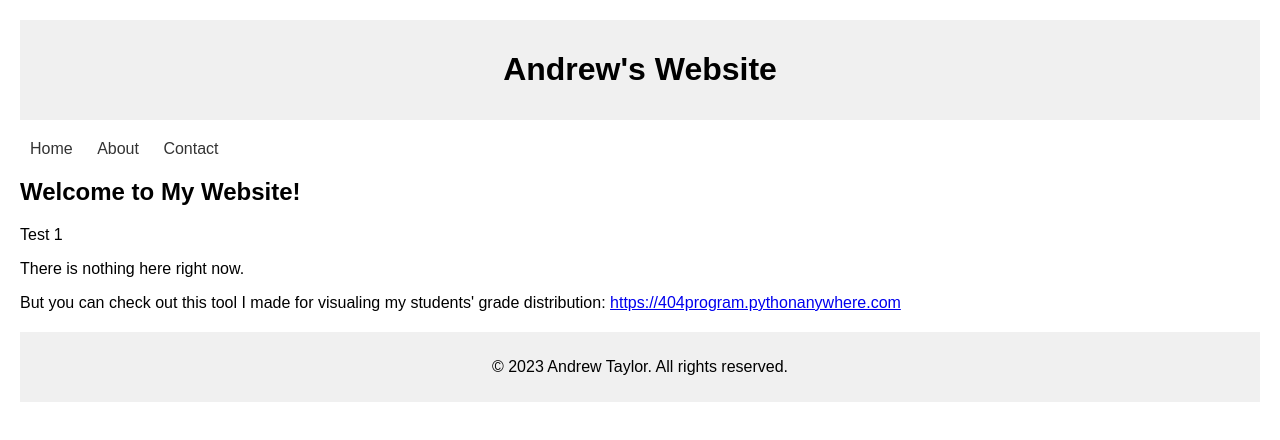
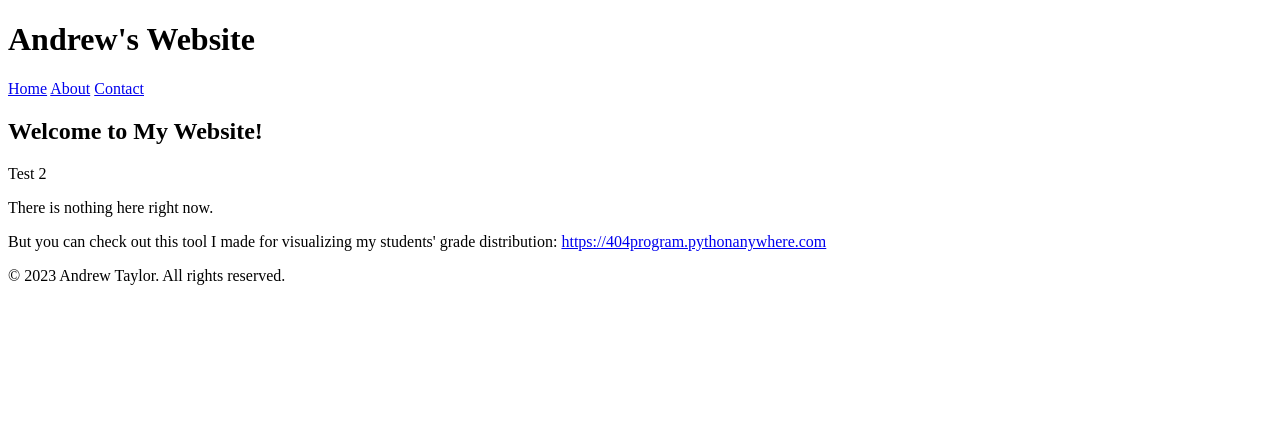
Before and after one commit to 404andrewtaylor/404andrewtaylor.github.io, a plain HTML site: page index.html in a window 1280 px wide. Drawn offline with Linux system fonts and the light colour scheme.

Commit message:
Update index.html

```diff
--- a/index.html
+++ b/index.html
@@ -6,37 +6,7 @@
     <meta name="viewport" content="width=device-width, initial-scale=1.0">
     <title>Your Website Title</title>
     <style>
-        body {
-            font-family: Arial, sans-serif;
-            margin: 20px;
-        }
-
-        header {
-            text-align: center;
-            padding: 10px;
-            background-color: #f0f0f0;
-        }
-
-        nav {
-            margin-top: 20px;
-        }
-
-        nav a {
-            text-decoration: none;
-            margin: 0 10px;
-            color: #333;
-        }
-
-        section {
-            margin-top: 20px;
-        }
-
-        footer {
-            margin-top: 20px;
-            text-align: center;
-            padding: 10px;
-            background-color: #f0f0f0;
-        }
+        /* Your existing styles remain the same */
     </style>
     <script defer src="script.js"></script>
 </head>
@@ -55,21 +25,19 @@
 
     <section>
         <h2>Welcome to My Website!</h2>
-        <p>Test 1</p>
+        <p>Test 2</p>
         <p>There is nothing here right now.</p>
-        <p>But you can check out this tool I made for visualing my students' grade distribution:  <a href="https://404program.pythonanywhere.com">https://404program.pythonanywhere.com</a></p>
+        <p>But you can check out this tool I made for visualizing my students' grade distribution:  <a href="https://404program.pythonanywhere.com">https://404program.pythonanywhere.com</a></p>
     </section>
 
     <footer>
         <p>&copy; 2023 Andrew Taylor. All rights reserved.</p>
     </footer>
 
-
     <div id="game-container">
         <!-- Bubbles will be dynamically added here using JavaScript -->
     </div>
 
-    <script src="script.js"></script>
 </body>
 
 </html>
```
